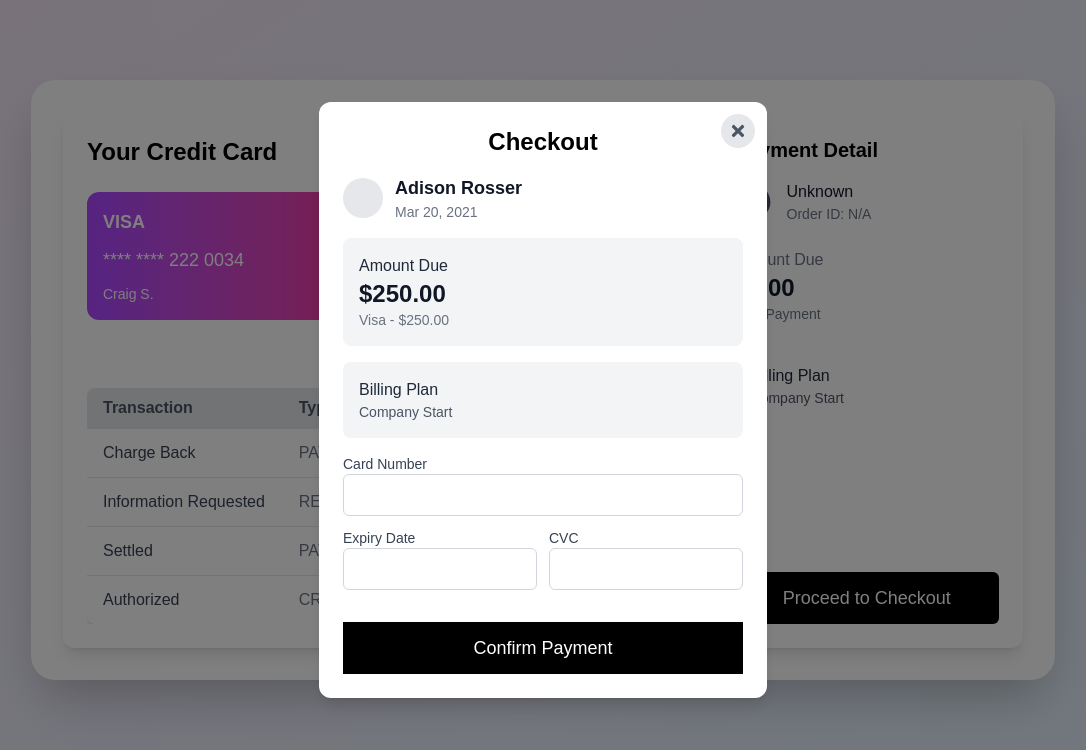
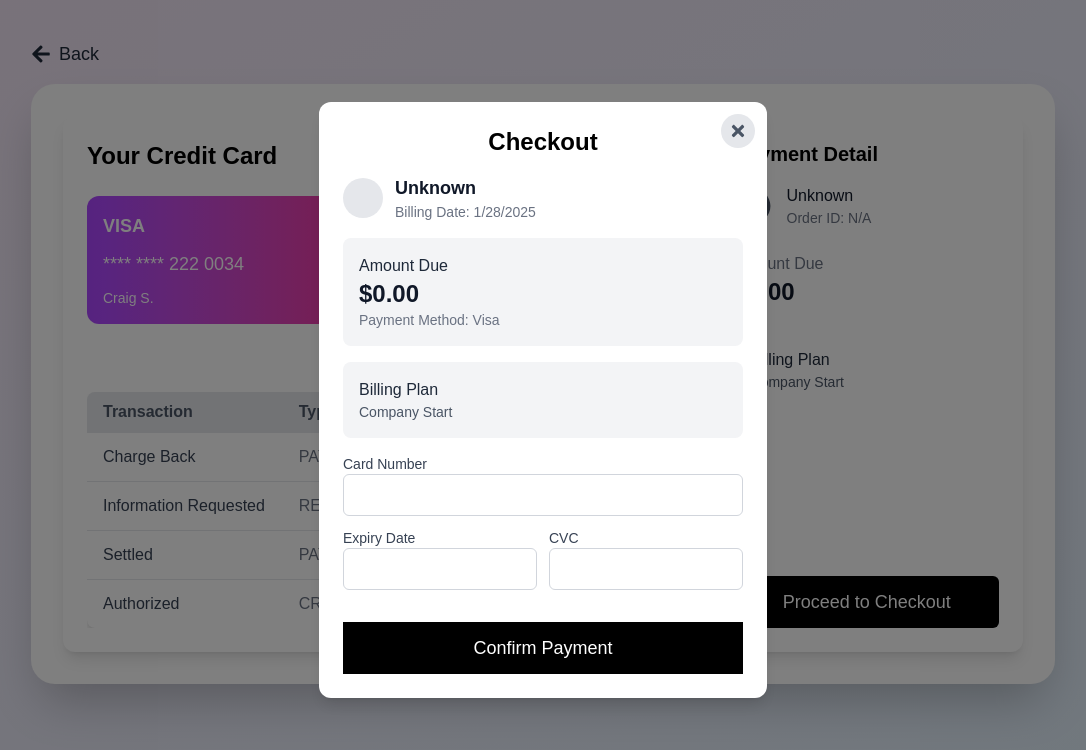
Before and after one commit to ashiqur-russel/On-Book-Client, a React (Vite) app: page /payment in a window 1280 px wide. Both pictures are taken after a click on the button "Proceed to Checkout". Shown: the top 750 px of the page, without its empty margins (97-1183 px from the left). Built offline with nearby package versions, Linux system fonts and the light colour scheme; a web font is replaced by a local one.

Commit message:
Refactor checkout modal

```diff
--- a/package.json
+++ b/package.json
@@ -21,6 +21,7 @@
     "react-router-dom": "^7.1.1",
     "react-slick": "^0.30.3",
     "recharts": "^2.15.1",
+    "redux-persist": "^6.0.0",
     "slick-carousel": "^1.8.1"
   },
   "devDependencies": {
--- a/src/components/Dashboard/Payment/Payment.tsx
+++ b/src/components/Dashboard/Payment/Payment.tsx
@@ -1,5 +1,6 @@
 import { useState } from "react";
-import { useSearchParams } from "react-router-dom";
+import { useNavigate, useSearchParams } from "react-router-dom";
+import { FaArrowLeft } from "react-icons/fa";
 import CheckoutModal from "../../modals/CheckoutModal";
 import CardInfo from "./CardInfo";
 import PaymentDetails from "./PaymentDetails";
@@ -43,33 +44,61 @@ const payments = [
 
 const Payment = () => {
   const [showModal, setShowModal] = useState(false);
+  const [modalData, setModalData] = useState({ customer: "", amount: "" });
   const [searchParams] = useSearchParams();
+  const navigate = useNavigate(); // ✅ Navigate back
 
   // Fetch order details from query params
   const orderId = searchParams.get("orderId") || "N/A";
   const customer = searchParams.get("customer") || "Unknown";
   const totalPrice = searchParams.get("totalPrice") || "$0.00";
 
+  const handleCheckout = () => {
+    setModalData({ customer, amount: totalPrice });
+    setShowModal(true);
+  };
+
   return (
     <div className="min-h-screen bg-gradient-to-br from-[#f3e5f5] to-[#e3f2fd] flex flex-col items-center py-10 px-4">
-      <div className="w-full max-w-5xl mt-10 bg-white p-8 rounded-3xl shadow-2xl flex flex-col md:flex-row gap-6">
+      {/* Back Button */}
+      <div className="w-full max-w-5xl flex items-center mb-4">
+        <button
+          onClick={() => navigate(-1)}
+          className="flex items-center space-x-2 text-gray-800 hover:text-gray-600 transition"
+        >
+          <FaArrowLeft className="w-5 h-5" />
+          <span className="text-lg font-medium">Back</span>
+        </button>
+      </div>
+
+      {/* Payment Content */}
+      <div className="w-full max-w-5xl bg-white p-8 rounded-3xl shadow-2xl flex flex-col md:flex-row gap-6">
+        {/* Left: Credit Card Details */}
         <div className="w-full md:w-2/3 bg-white p-6 rounded-xl shadow-lg">
-          <h2 className="text-2xl text-black font-semibold">Your Credit Card</h2>
+          <h2 className="text-2xl text-black font-semibold">
+            Your Credit Card
+          </h2>
           <CardInfo />
           <PaymentDetails payments={payments} />
         </div>
 
-        {/* Payment Info */}
+        {/* Right: Payment Summary */}
         <PaymentInfo
-          onCheckout={() => setShowModal(true)}
+          onCheckout={handleCheckout}
           orderId={orderId}
           customer={customer}
           totalPrice={totalPrice}
         />
       </div>
 
-      {/* Checkout Modal */}
-      {showModal && <CheckoutModal onClose={() => setShowModal(false)} />}
+      {/* Checkout Modal (Pass Customer & Amount) */}
+      {showModal && (
+        <CheckoutModal
+          onClose={() => setShowModal(false)}
+          customer={modalData.customer}
+          amount={modalData.amount}
+        />
+      )}
     </div>
   );
 };
--- a/src/components/Dashboard/Payment/PaymentInfo.tsx
+++ b/src/components/Dashboard/Payment/PaymentInfo.tsx
@@ -30,7 +30,6 @@ const PaymentInfo: React.FC<PaymentInfoProps> = ({
       <div className="mt-6">
         <p className="text-gray-500">Amount Due</p>
         <p className="text-2xl font-bold text-gray-900">{totalPrice}</p>
-        <p className="text-gray-500 text-sm">Visa Payment</p>
       </div>
 
       {/* Billing Plan */}
--- a/src/components/Dashboard/user/Order-Management/MyOrder.tsx
+++ b/src/components/Dashboard/user/Order-Management/MyOrder.tsx
@@ -44,17 +44,21 @@ const MyOrders = () => {
   const navigate = useNavigate();
 
   // Function to handle payment click
-  const handlePaymentClick = (order: { id: string; customer: string; price: string }) => {
+  const handlePaymentClick = (order: {
+    id: string;
+    customer: string;
+    price: string;
+  }) => {
     navigate(
       `/payment?orderId=${order.id}&customer=${order.customer}&totalPrice=${order.price}`
     );
   };
 
   return (
-    <div className="p-8 bg-blue-50 min-h-screen flex items-center justify-center text-black">
-      <div className="bg-white p-6 rounded-lg shadow-xl w-full max-w-5xl">
+    <div className="p-8 min-h-screen flex items-center justify-center text-black">
+      <div className="bg-white p-6 rounded-lg shadow-xl w-full max-w-5xl h-full">
         <div className="overflow-x-auto">
-          <table className="w-full border-collapse rounded-lg overflow-hidden">
+          <table className="w-full border-collapse rounded-lg overflow-hidden h-full min-w-[800px]">
             <thead className="bg-gray-200 text-gray-600 text-left">
               <tr>
                 <th className="px-4 py-2">Orders</th>
--- a/src/components/modals/CheckoutModal.tsx
+++ b/src/components/modals/CheckoutModal.tsx
@@ -1,8 +1,27 @@
+import { useState } from "react";
 import OnModal from "../utils/OnModal";
 
-const CheckoutModal = ({ onClose }: { onClose: () => void }) => {
+interface CheckoutModalProps {
+  onClose: () => void;
+  customer: string;
+  amount: string;
+}
+
+const CheckoutModal: React.FC<CheckoutModalProps> = ({
+  onClose,
+  customer,
+  amount,
+}) => {
+  const [cardNumber, setCardNumber] = useState("");
+  const [expiryDate, setExpiryDate] = useState("");
+  const [cvc, setCvc] = useState("");
+
   const handlePayment = () => {
-    alert("Payment Confirmed!");
+    if (!cardNumber || !expiryDate || !cvc) {
+      alert("❌ Please enter all card details!");
+      return;
+    }
+    alert(`✅ Payment Confirmed for ${customer} of ${amount}`);
     onClose();
   };
 
@@ -12,16 +31,18 @@ const CheckoutModal = ({ onClose }: { onClose: () => void }) => {
       <div className="flex items-center space-x-3 mb-4">
         <div className="w-10 h-10 bg-gray-200 rounded-full"></div>
         <div>
-          <h3 className="text-lg font-semibold text-gray-900">Adison Rosser</h3>
-          <p className="text-gray-500 text-sm">Mar 20, 2021</p>
+          <h3 className="text-lg font-semibold text-gray-900">{customer}</h3>
+          <p className="text-gray-500 text-sm">
+            Billing Date: {new Date().toLocaleDateString()}
+          </p>
         </div>
       </div>
 
       {/* Total Amount */}
       <div className="mb-4 bg-gray-100 p-4 rounded-lg">
         <h3 className="font-medium text-gray-800">Amount Due</h3>
-        <p className="text-2xl font-bold text-gray-900">$250.00</p>
-        <p className="text-gray-500 text-sm">Visa - $250.00</p>
+        <p className="text-2xl font-bold text-gray-900">{amount}</p>
+        <p className="text-gray-500 text-sm">Payment Method: Visa</p>
       </div>
 
       {/* Payment Details */}
@@ -38,6 +59,8 @@ const CheckoutModal = ({ onClose }: { onClose: () => void }) => {
         <input
           type="text"
           placeholder="**** **** **** ****"
+          value={cardNumber}
+          onChange={(e) => setCardNumber(e.target.value)}
           className="w-full border border-gray-300 px-4 py-2 rounded-md focus:outline-none focus:ring-2 focus:ring-blue-500"
         />
       </div>
@@ -51,6 +74,8 @@ const CheckoutModal = ({ onClose }: { onClose: () => void }) => {
           <input
             type="text"
             placeholder="MM/YY"
+            value={expiryDate}
+            onChange={(e) => setExpiryDate(e.target.value)}
             className="w-full border border-gray-300 px-4 py-2 rounded-md focus:outline-none focus:ring-2 focus:ring-blue-500"
           />
         </div>
@@ -60,6 +85,8 @@ const CheckoutModal = ({ onClose }: { onClose: () => void }) => {
           <input
             type="text"
             placeholder="123"
+            value={cvc}
+            onChange={(e) => setCvc(e.target.value)}
             className="w-full border border-gray-300 px-4 py-2 rounded-md focus:outline-none focus:ring-2 focus:ring-blue-500"
           />
         </div>
```
Also changed, not shown: src/redux/store/store.ts (added), 1 other file (tests, documents, lock files or other folders).
